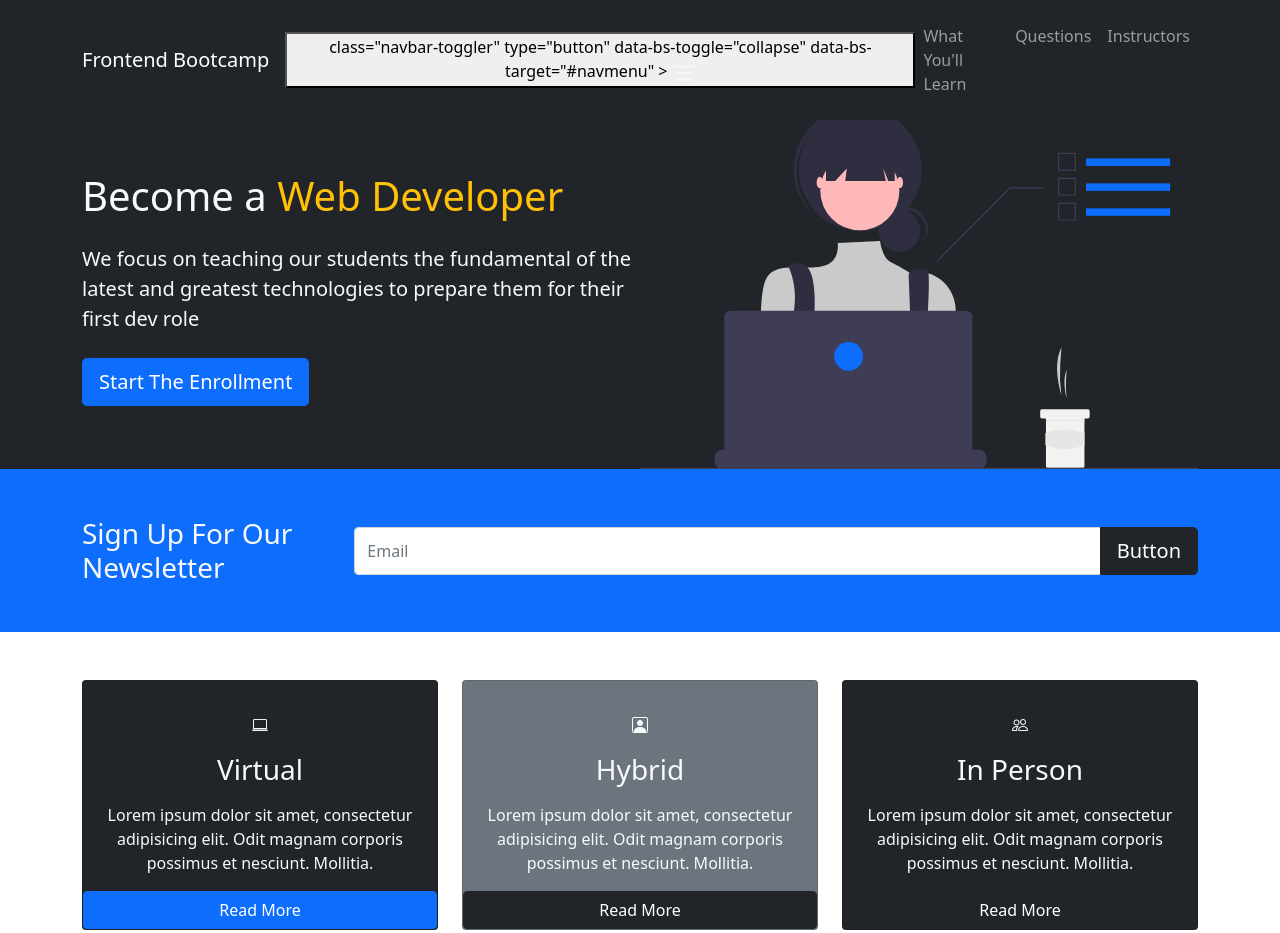
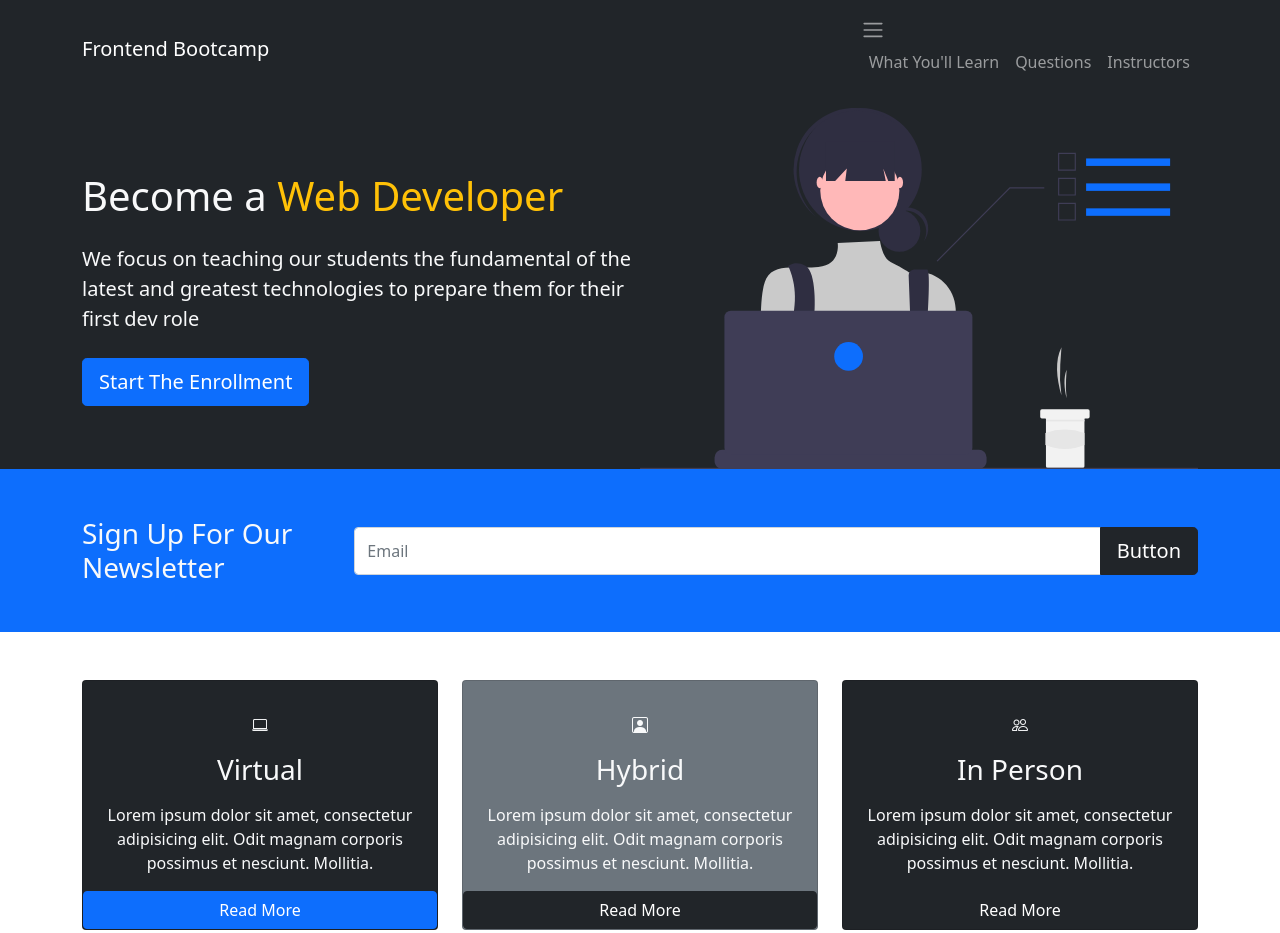
Before and after one commit to MaksimZaichenko/bootstrap, a plain HTML site: page index.html in a window 1280 px wide. Shown: the top 933 px of the page. Drawn offline with nearby package versions, Linux system fonts and the light colour scheme.

Commit message:
finish project

```diff
--- a/index.html
+++ b/index.html
@@ -15,13 +15,12 @@
         <div class="container">
             <a href="#" class="navbar-brand">Frontend Bootcamp</a>
 
-            <button>
-                class="navbar-toggler"
-                type="button"
-                data-bs-toggle="collapse"
-                data-bs-target="#navmenu"
-                >
-                <span class="navbar-toggler-icon"></span>
+            <buttonclass="navbar-toggler"
+            type="button"
+            data-bs-toggle="collapse"
+            data-bs-target="#navmenu"
+            >
+            <span class="navbar-toggler-icon"></span>
             </button>
 
             <div class="collapse navbar-collapse" id="navmenu">
```
